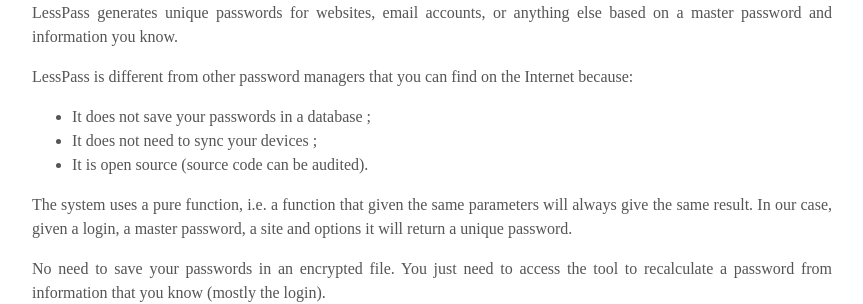
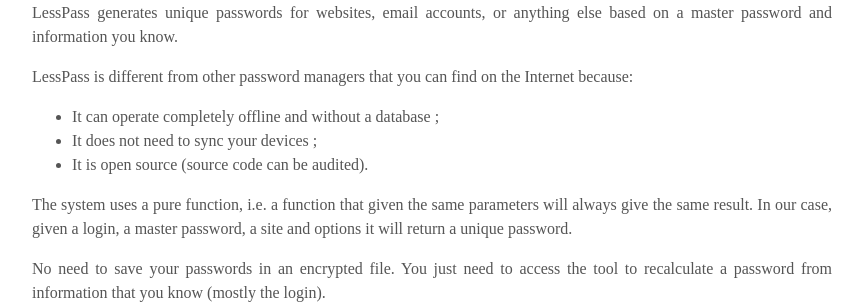
Before and after one commit to lesspass/blog, a Jekyll site: the page built from _posts/2016-10-19-how-does-it-work.md, in a window 1280 px wide and 900 px high, scrolled down 614 px. Shown: the part 152-456 px from the top of the window, without its empty margins (208-1071 px from the left). Built offline with Jekyll 4.4.1, drawn with Linux system fonts in a browser that asks for light colours; some of the changed text lies outside the part shown.

Commit message:
Fixes inconsistency with LessPass Database
Fixes https://github.com/lesspass/lesspass/issues/524

```diff
--- a/_posts/2016-10-19-how-does-it-work.md
+++ b/_posts/2016-10-19-how-does-it-work.md
@@ -27,7 +27,7 @@ LessPass generates unique passwords for websites, email accounts, or anything el
 
 LessPass is different from other password managers that you can find on the Internet because:
 
-- It does not save your passwords in a database ;
+- It can operate completely offline and without a database ;
 - It does not need to sync your devices ;
 - It is open source (source code can be audited).
 
@@ -68,7 +68,7 @@ Yes, as soon as you have access to a browser it’s available to you. But we wen
 
 Sometimes sites have specific password rules. For instance, some banks only accept passwords made of numbers. So you have to remember both a strong password and complex rules.
 
-Well, we built a “connected” version to tackle that. It works by saving your password’s profile, i.e. everything **except the master password and the generated password** to be able to generate the password. Then, next time you need this password you just have to select the profile and type the master password.
+Well, we built a "connected" version to tackle that. It works by saving your password’s profile, i.e. everything **except the master password and the generated password** to be able to generate the password. Then, next time you need this password you just have to select the profile and type the master password.
 
 Here is what a profile looks like:
 
```
Also changed, not shown: other parts of _posts/2016-10-19-how-does-it-work.md (+2 -0 lines), _posts/2017-07-18-wie-funktioniert-das.md (+2 -2 lines), _posts/2019-04-04-come-funziona.md (+3 -3 lines).
